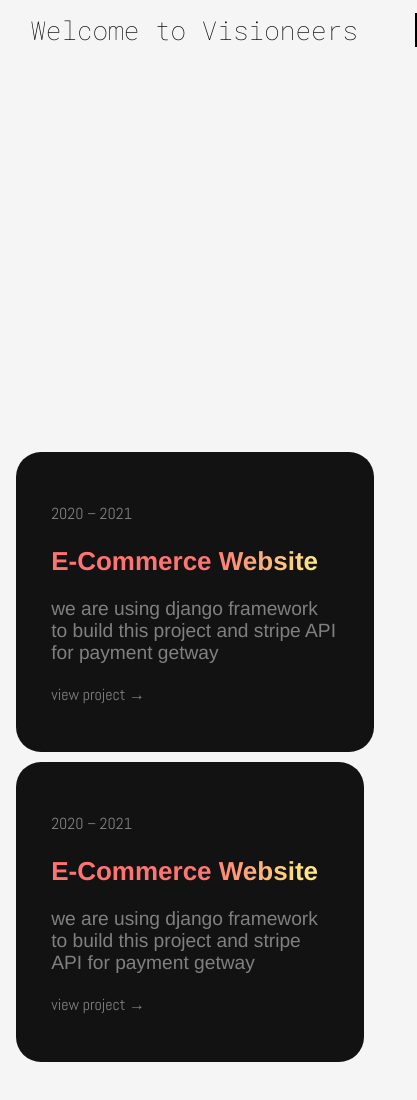
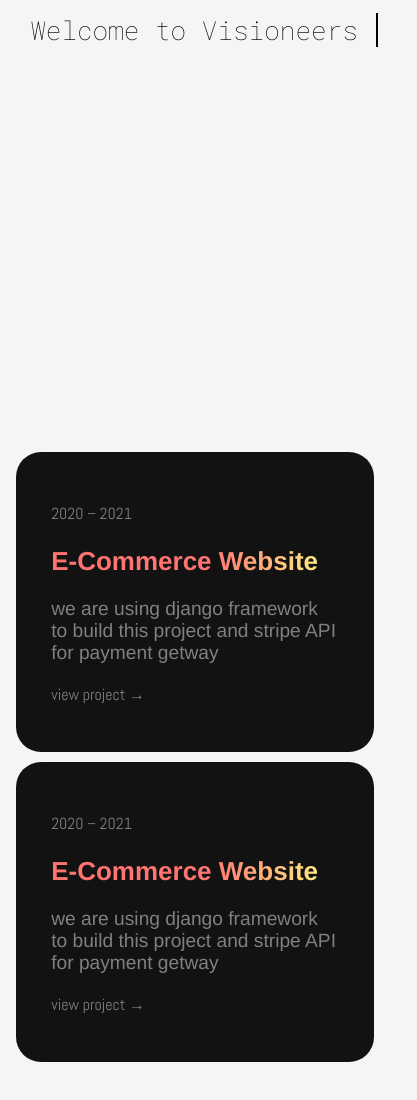
Before and after one commit to Visoneers/Portfolio, a plain HTML site: page index.html in a window 390 px wide. Shown: the part 392-1492 px from the top of the page, 417 px wide, since content can reach past the window. Drawn offline with nearby package versions, Linux system fonts and the light colour scheme.

Commit message:
bug fixed

```diff
--- a/css/font.css
+++ b/css/font.css
@@ -19,6 +19,6 @@
     src: url('../font/RobotoMono-normal.ttf');
 }
 @font-face {
-    font-family: Roboto-extralight;
-    src: url('../font/RobotoMono-thin.ttf');
+    font-family: Roboto-thin;
+    src: url('../font/RobotoMono-Thin.ttf');
 }
--- a/css/style.css
+++ b/css/style.css
@@ -114,7 +114,7 @@ a{
 }
 .header h1{
       text-align: center;
-      font-family: "Roboto-extralight";
+      font-family: "Roboto-thin";
       font-size: 2.5rem;
       font-weight: 100 !important;
 }
@@ -157,10 +157,10 @@ a{
                   width: 0;
             }
             to {
-                  width: 17em;
+                  width: 14em;
             }
       }
-      .heading{
+      .heading h1, .heading p{
             justify-content: center;
       }
       .header h1 {
@@ -183,13 +183,13 @@ a{
             grid-gap: 10px;
       }
 }
-@media(max-width: 425px) {
-      .heading{
-            justify-content: center;
-      }
+@media(max-width: 426px) {
       .grid-layout{
             grid-template-columns: 1fr;
             grid-template-rows: repeat(3, 300px);
+            grid-template-areas:
+            "box1"
+            "box2";
             justify-items: center;
             padding-left: 1rem;
             padding-right: 1rem;
```
